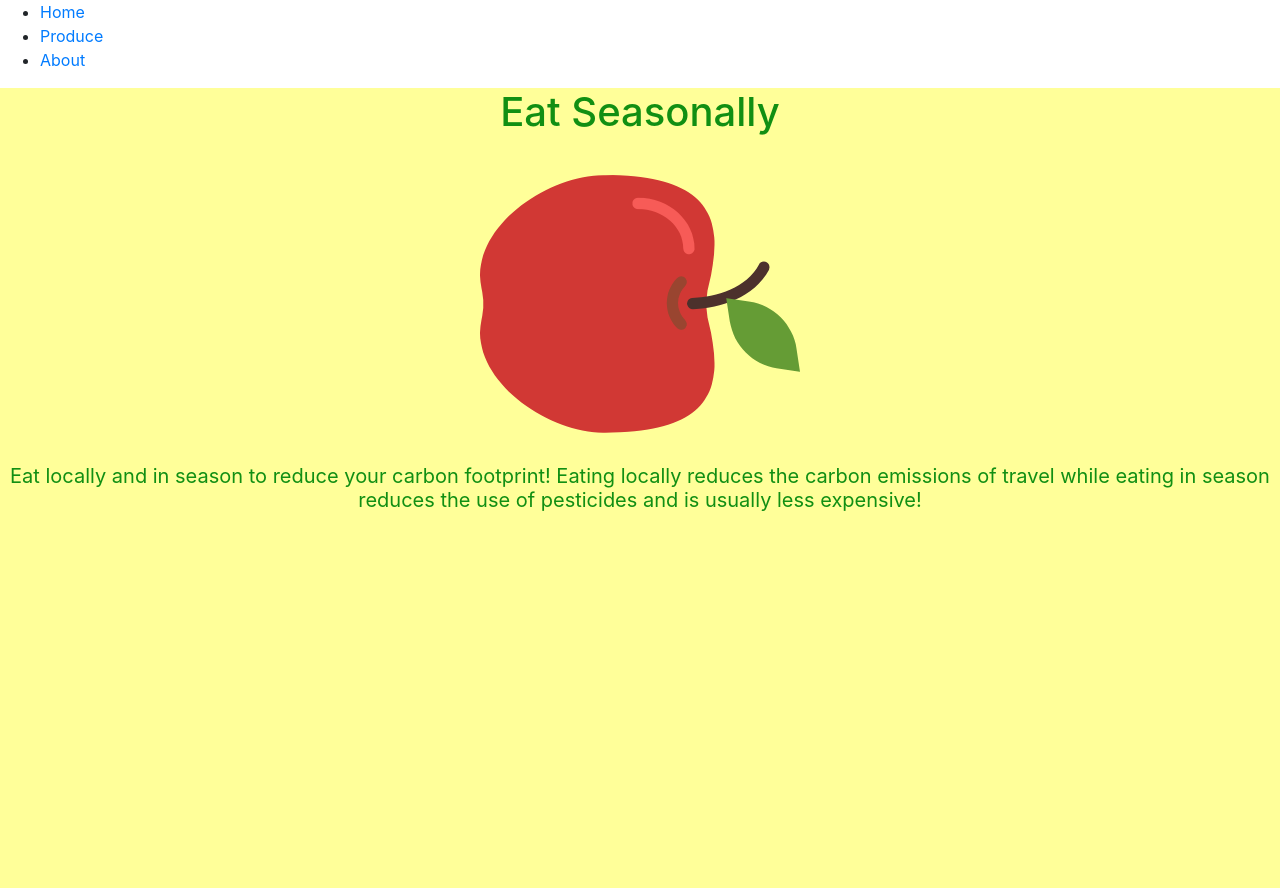
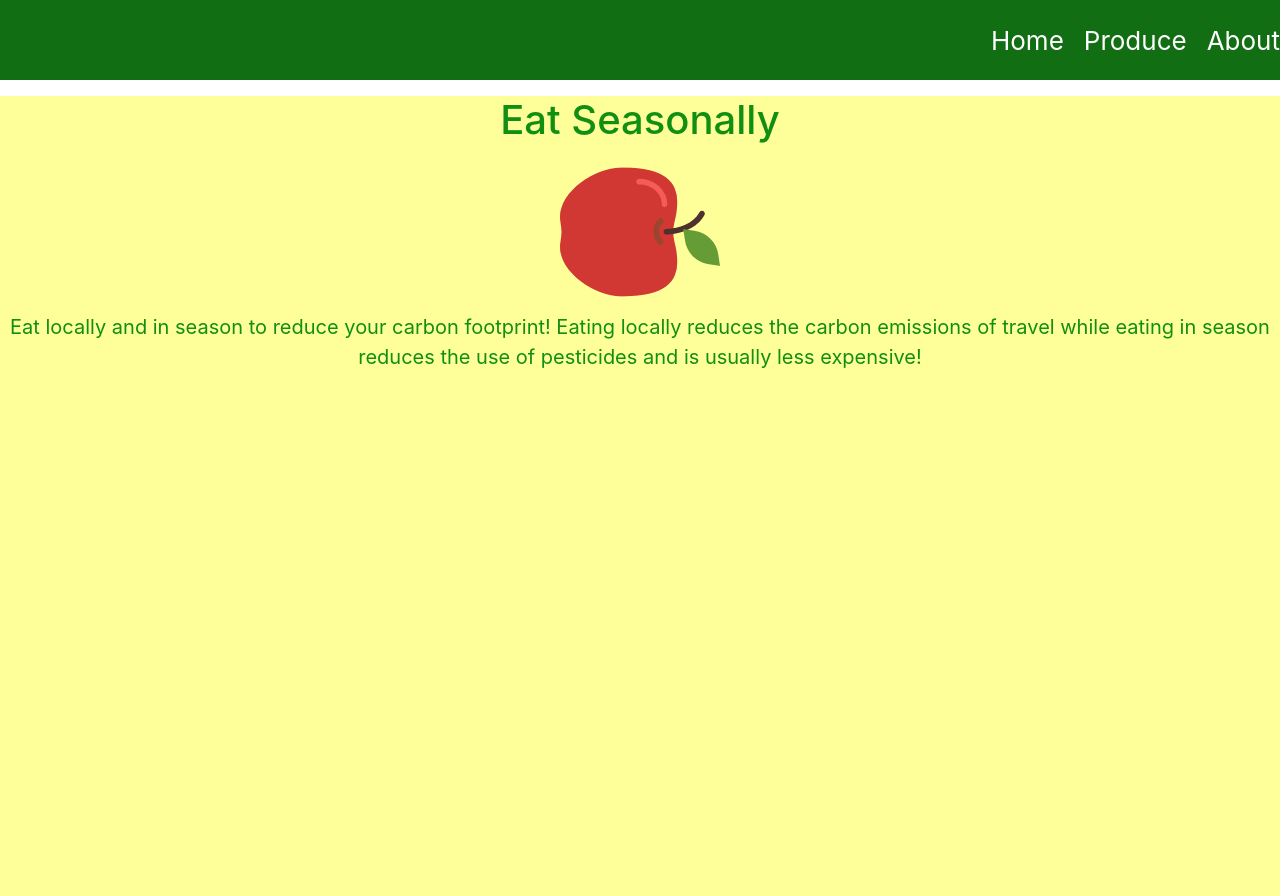
Before and after one commit to hackingforhumanitywarp/inseason, a React (Create React App) app: page / in a window 1280 px wide. Built offline with nearby package versions, Linux system fonts and the light colour scheme.

Commit message:
added dropdown menu and new styling

```diff
--- a/src/App.css
+++ b/src/App.css
@@ -1,30 +1,31 @@
 .App {
   text-align: center;
+  background-color: #FFFF99;
+  min-height: 100vh;
+  display: flex;
+  flex-direction: column;
+  align-items: center;
+  font-size: calc(10px + 2vmin);
+  color: #118f13;
 }
 
 
 .App-logo {
   animation: App-logo-spin infinite 20s linear;
-  height: 40vmin;
+  height: 20vmin;
   pointer-events: none;
 }
 
-.App-header {
+
+.App body {
+  text-align: center;
   background-color: #FFFF99;
-  min-height: 100vh;
-  display: flex;
-  flex-direction: column;
-  align-items: center;
-  justify-content: right;
-  font-size: calc(10px + 2vmin);
+  font-size: 20px;
+  font-weight: normal;
   color: #118f13;
 }
-.App-header h2 {
-  font-size: 20px;
-  font-weight: normal;
-}
 
-.App-router ul {
+.Router ul {
   background-color: #116e13;
   min-height: 10vh;
   display: flex;
@@ -32,7 +33,7 @@
   justify-content: right;
 }
 
-.App-router li {
+.Router li {
   display: flex;
   flex-direction: row;
   align-items: center;
@@ -41,11 +42,37 @@
 
 }
 
-.App-router a:link {
+.Router a {
   text-decoration: none;
   color: white;
   margin-left: 20px;
 }
+
+.Router a:hover {
+  text-decoration: underline;
+}
+
+.Router a:focus {
+  text-decoration: underline;
+}
+
+.Buttons {
+  display: flex;
+  flex-direction: row;
+  justify-content: center;
+}
+
+.dropdown {
+  margin-top: 20px;
+  margin-left: 50px;
+  margin-right: 50px;
+}
+
+.Router a.dropdown-item {
+  color: #116e13;
+}
+
+
 
 
 
--- a/src/AppRouter.js
+++ b/src/AppRouter.js
@@ -2,6 +2,7 @@ import React from "react";
 import { BrowserRouter as Router, Route, Link } from "react-router-dom";
 import Produce from "./Produce";
 import Home from "./Home";
+import Info from "./Info";
 
 
 function AppRouter() {
@@ -36,7 +37,7 @@ function Index() {
 }
 
 function About() {
-    return <h2>About</h2>;
+    return <Info/>
 }
 
 function ProduceSelector() {
--- a/src/Home.js
+++ b/src/Home.js
@@ -6,16 +6,11 @@ class Home extends React.Component {
     render() {
         return (
             <div className="App">
-                {/*<div className="App-router">*/}
-                {/*    <AppRouter/>*/}
-                {/*</div>*/}
-                <header className="App-header">
                     <h1>Eat Seasonally</h1>
                     <img src={logo} className="App-logo" alt="logo" />
-                    <h2>Eat locally and in season to reduce your carbon footprint!
+                    <body>Eat locally and in season to reduce your carbon footprint!
                         Eating locally reduces the carbon emissions of travel while eating in
-                        season reduces the use of pesticides and is usually less expensive!</h2>
-                </header>
+                        season reduces the use of pesticides and is usually less expensive!</body>
             </div>
         );
     }
--- /dev/null
+++ b/src/Info.js
@@ -0,0 +1,18 @@
+import React from 'react';
+
+class Info extends React.Component {
+    render() {
+        return (
+            <div className="App">
+                <header className="App-header">
+                    <h1>Local Produce Info</h1>
+                    <h2>Lots of info here</h2>
+                </header>
+            </div>
+        );
+    }
+
+}
+
+
+export default Info;
--- a/src/Produce.js
+++ b/src/Produce.js
@@ -1,13 +1,49 @@
 import React from "react";
 import AppRouter from "./AppRouter";
 import logo from "./logo.svg";
+import ButtonToolbar from "react-bootstrap/ButtonToolbar";
+import Dropdown from "react-bootstrap/Dropdown";
 
 class Produce extends React.Component {
     render() {
         return (
-            <div>
-            <h1>test</h1>
-            </div>
+            <div className="App">
+                <h1>Eat local it's good!!!</h1>
+                <ButtonToolbar/>
+                <div className="Buttons">
+                <Dropdown>
+                    <Dropdown.Toggle variant="success" id="dropdown-city">
+                        City
+                    </Dropdown.Toggle>
+                    <Dropdown.Menu>
+                        <Dropdown.Item href="#/action-1">Seattle</Dropdown.Item>
+                        <Dropdown.Item href="#/action-2">Vancouver</Dropdown.Item>
+                    </Dropdown.Menu>
+                </Dropdown>
+
+                <Dropdown>
+                    <Dropdown.Toggle variant="success" id="dropdown-month">
+                        Month
+                    </Dropdown.Toggle>
+                    <Dropdown.Menu>
+                        <Dropdown.Item href="#/action-1">January</Dropdown.Item>
+                        <Dropdown.Item href="#/action-2">February</Dropdown.Item>
+                        <Dropdown.Item href="#/action-3">March</Dropdown.Item>
+                        <Dropdown.Item href="#/action-4">April</Dropdown.Item>
+                        <Dropdown.Item href="#/action-5">May</Dropdown.Item>
+                        <Dropdown.Item href="#/action-6">June</Dropdown.Item>
+                        <Dropdown.Item href="#/action-7">July</Dropdown.Item>
+                        <Dropdown.Item href="#/action-8">August</Dropdown.Item>
+                        <Dropdown.Item href="#/action-9">September</Dropdown.Item>
+                        <Dropdown.Item href="#/action-10">October</Dropdown.Item>
+                        <Dropdown.Item href="#/action-11">November</Dropdown.Item>
+                        <Dropdown.Item href="#/action-12">December</Dropdown.Item>
+                    </Dropdown.Menu>
+                </Dropdown>
+                </div>
+                <ButtonToolbar/>
+
+    </div>
         );
     }
 }
```
